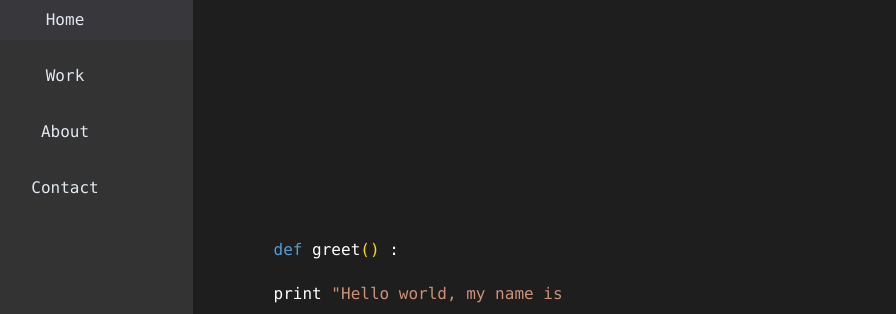
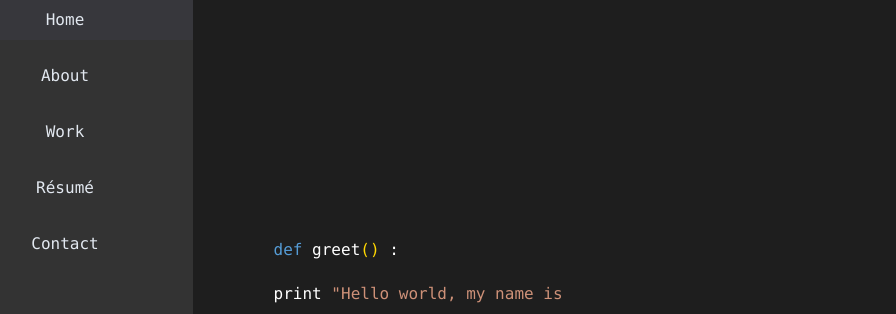
Before and after one commit to Janinenw/Portfolio, a React (Create React App) app: page / in a window 1280 px wide. Shown: the top 314 px of the page, without its empty margins (63-959 px from the left). Built offline with nearby package versions, Linux system fonts and the light colour scheme.

Commit message:
resume, contact info

```diff
--- a/src/components/Contact.js
+++ b/src/components/Contact.js
@@ -5,32 +5,51 @@ const Contact = () => {
   return (
     <div
       name='contact'
-      className='container flex flex-col md:flex-row justify-between items-center mx-auto px-8 py-10 md:px-10 lg:px-20 md:h-screen max-w-[1160px] font-mono text-slate-200 gap-8 my-24'
+      className='container flex flex-col mx-auto px-8 py-10 md:px-10 lg:px-20 h-[500px] max-w-[1160px] font-mono text-slate-200 gap-8 my-24'
     >
-      <div
+      <div>
+        <h1
           data-aos='fade-up'
           data-aos-duration='500'
           data-aos-delay='150'
           data-aos-once='true'
+          className='text-5xl md:text-6xl lg:text-7xl font-bold underline underline-offset-4 decoration-slate-200'
         >
-        <h1 className='text-5xl md:text-6xl lg:text-7xl font-bold underline underline-offset-4 decoration-slate-200'>
-          Contact Info
+          Contact
         </h1>
-        {ContactInfo.map((item, index) => (
-          <div key={index}>
-            <p className='my-8 mx-auto w-full max-w-5xl leading-normal'>
-              {item.paragraph}
+        <p
+          data-aos='fade-up'
+          data-aos-duration='500'
+          data-aos-delay='200'
+          data-aos-once='true'
+          className='my-8 w-full max-w-3xl leading-normal'
+        >
+         I am open for work! Let's connect and explore how my creative problem-solving and unique approaches to development can transform your concepts into compelling experiences!
         </p>
       </div>
-        ))}
-      </div>
-      <div
-        className='w-full'
+      <div className='container grid justify-center grid-cols-1 sm:grid-cols-2 gap-5 lg:gap-7'>
+        {ContactInfo.map((item, index) => (
+          <a
             data-aos='fade-up'
             data-aos-duration='500'
-        data-aos-delay='150'
+            data-aos-delay='250'
             data-aos-once='true'
+            key={index}
+            href={item.link}
+            className='tracking-widest text-sm font-semibold hover:bg-customvsblue hover:bg-opacity-30 border-2 border-customvsblue rounded'
           >
+            <div className='md:max-w-none overflow-hidden '>
+              <div className='p-4 ease-in-out duration-300'>
+                <h1 className='text-xl tracking-widest font-medium text-white my-1'>
+                  {item.form}
+                </h1>
+                <h2 className='tracking-widest text-sm font-semibold text-customvsblue hover:'>
+                  {item.line}
+                </h2>
+              </div>
+            </div>
+          </a>
+        ))}
       </div>
     </div>
   );
--- a/src/components/Navbar.js
+++ b/src/components/Navbar.js
@@ -1,6 +1,6 @@
 import React, { useState } from 'react';
+import { Link } from 'react-scroll';
 import { navData } from '../data/NavData';
-import { Link } from 'react-scroll';
 
 const Navbar = () => {
   const [open, setOpen] = useState(false);
@@ -30,6 +30,8 @@ const Navbar = () => {
       <aside className={`font-mono fixed h-screen top-0 left-0 z-50 bg-customgray text-slate-200 flex flex-col items-start justify-between w-64 transform ${open ? 'translate-x-0' : '-translate-x-full'} md:translate-x-0 transition-transform duration-200 ease-in-out`}>
         <ul className='space-y-4 w-full'>
           {navData.map((item, index) => (
+            item.name !== 'resume'
+            ? (
               <li
                 className='cursor-pointer hover:bg-customlightgray transition-colors duration-200 w-full'
                 key={index}
@@ -38,6 +40,17 @@ const Navbar = () => {
                   {item.title}
                 </Link>
               </li>
+            )
+            : (
+              <li
+                className='cursor-pointer hover:bg-customlightgray transition-colors duration-200 w-full'
+                key={index}
+              >
+                <a href={item.link} className='block w-full py-2 text-center'>
+                  {item.title}
+                </a>
+              </li>
+            )
           ))}
           <li className='cursor-pointer hover:bg-customlightgray transition-colors duration-200 w-full'>
             <Link onClick={handleClick} to='contact' smooth={true} duration={700} className='block w-full py-2 text-center'>
--- a/src/data/ContactInfo.js
+++ b/src/data/ContactInfo.js
@@ -1,6 +1,22 @@
 export const ContactInfo = [
     {
-      paragraph:
-        "connectivity check",
+      form: 'Email',
+      link: 'mailto:janine.wexler@gmail.com',
+      line: 'Drop me a line!'
+    },
+    {
+      form: 'LinkedIn',
+      link: 'https://www.linkedin.com/in/janine-wexler/',
+      line: 'Connect with me!'
+    },
+    {
+      form: 'Resume',
+      link: 'https://docs.google.com/file/d/1D0UHolz9Mc-OszyknscjpB8tVbVu39OTJ4ImZv5DSK0/view?usp=sharing',
+      line: 'View my resume!'
+    },
+    {
+      form: 'Github',
+      link: 'https://github.com/Janinenw',
+      line: 'Checkout my commits!'
     },
   ];
--- a/src/data/NavData.js
+++ b/src/data/NavData.js
@@ -1,5 +1,7 @@
 export const navData = [
     { title: 'Home', name: 'home' },
+    { title: 'About', name: 'about' },
     { title: 'Work', name: 'work' },
-    { title: 'About', name: 'about' },
-  ];
+    { title: 'Résumé', name: 'resume', link: 'https://docs.google.com/file/d/1D0UHolz9Mc-OszyknscjpB8tVbVu39OTJ4ImZv5DSK0/view?usp=sharing' },
+
+      ];
```
Lines whose indentation alone changed are shown as unchanged.
